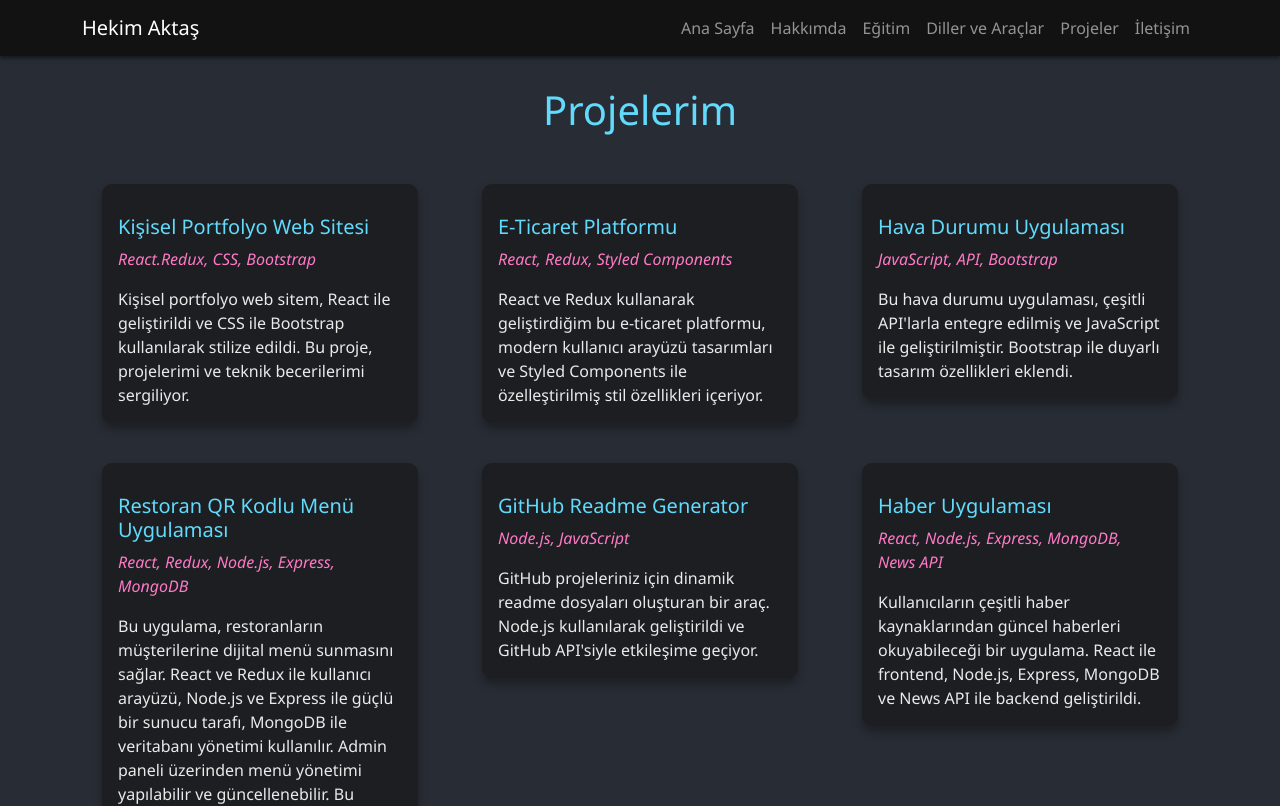
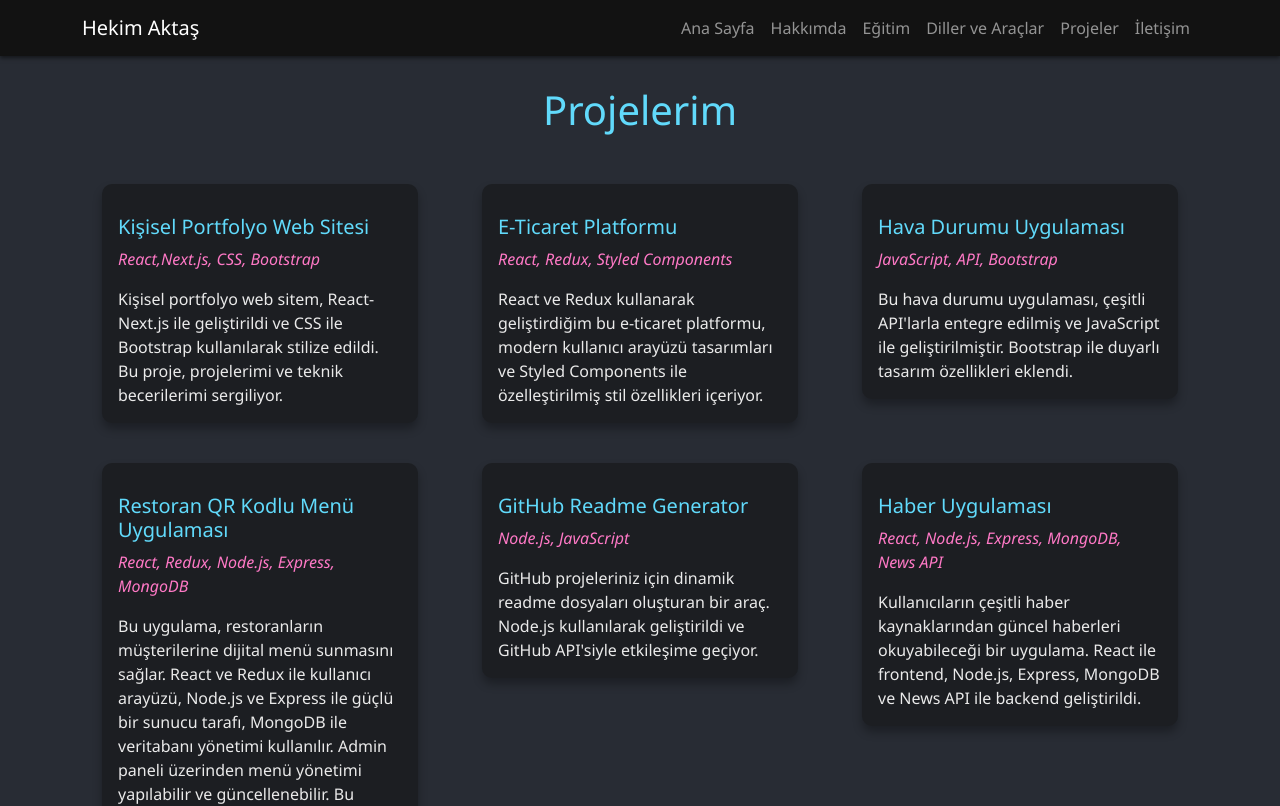
Before and after one commit to aktashekimcan/hekimcan-website-3, a Next.js app: page /projects in a window 1280 px wide. Shown: the top 806 px of the page. Built offline with nearby package versions, Linux system fonts and the light colour scheme.

Commit message:
Updated projects.tsx

```diff
--- a/pages/projects.tsx
+++ b/pages/projects.tsx
@@ -49,9 +49,9 @@ const Projects: React.FC = () => {
     {
 
       name: "Kişisel Portfolyo Web Sitesi",
-      technologies: "React.Redux, CSS, Bootstrap",
+      technologies: "React,Next.js, CSS, Bootstrap",
       description:
-        "Kişisel portfolyo web sitem, React ile geliştirildi ve CSS ile Bootstrap kullanılarak stilize edildi. Bu proje, projelerimi ve teknik becerilerimi sergiliyor.",
+        "Kişisel portfolyo web sitem, React-Next.js ile geliştirildi ve CSS ile Bootstrap kullanılarak stilize edildi. Bu proje, projelerimi ve teknik becerilerimi sergiliyor.",
     },
     {
 
```
